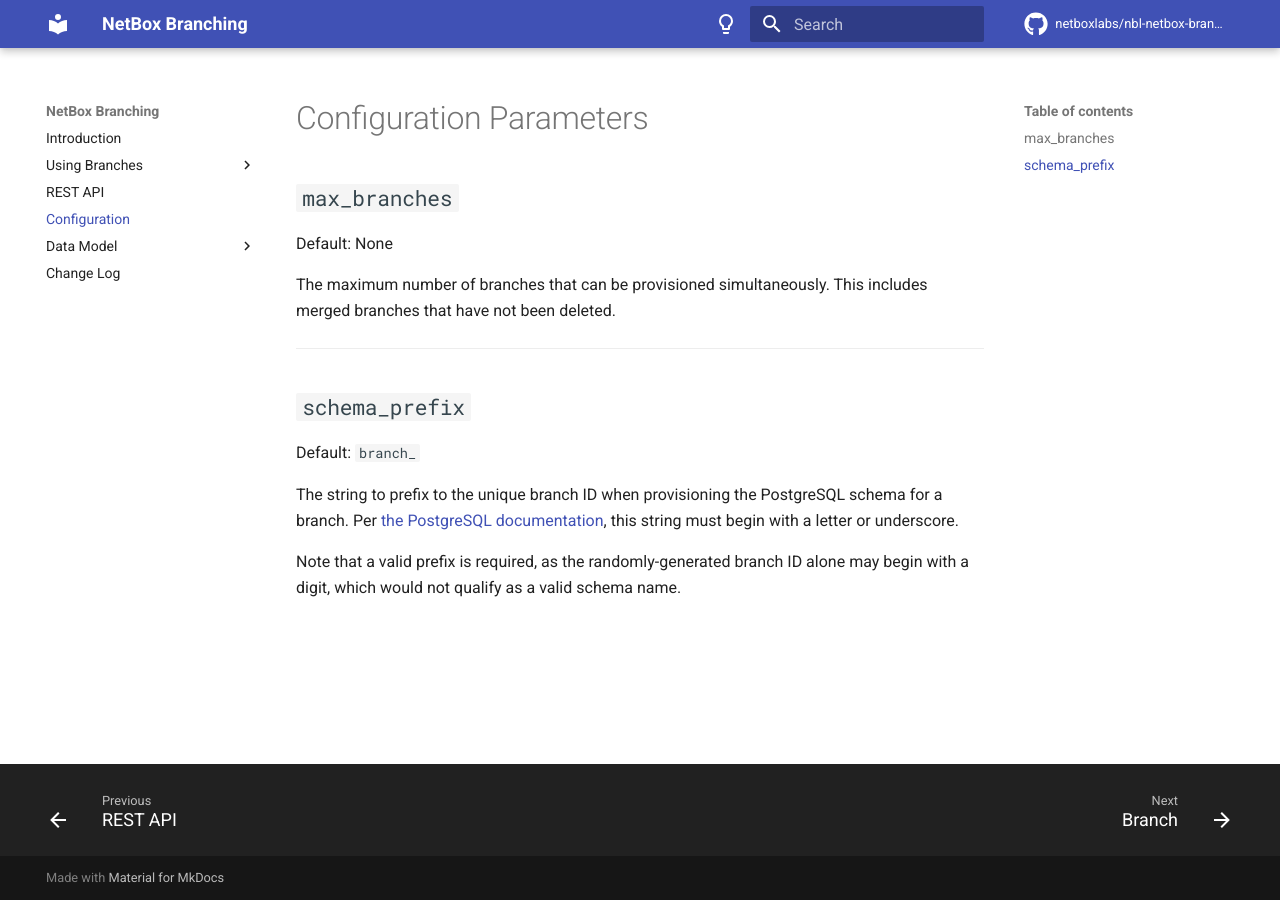
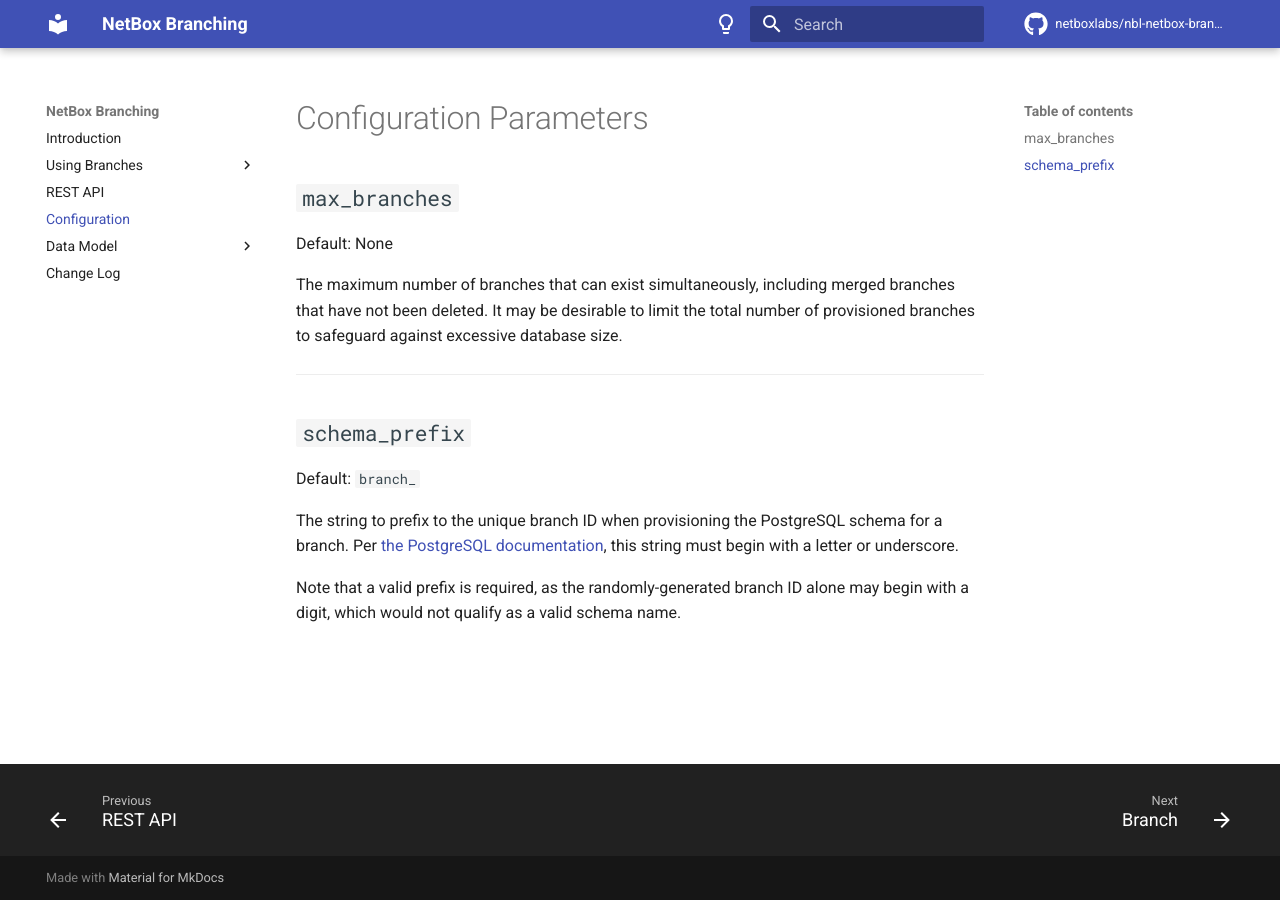
Before and after one commit to netboxlabs/netbox-branching, an MkDocs documentation site: the page built from docs/configuration.md, in a window 1280 px wide. Built offline with MkDocs 1.6.1 and Material for MkDocs 9.7.7, drawn with Linux system fonts in a browser that asks for light colours; comment, search, counter and statistics services are not loaded.

Commit message:
Improve documentation for config parameter

```diff
--- a/docs/configuration.md
+++ b/docs/configuration.md
@@ -4,7 +4,7 @@
 
 Default: None
 
-The maximum number of branches that can be provisioned simultaneously. This includes merged branches that have not been deleted.
+The maximum number of branches that can exist simultaneously, including merged branches that have not been deleted. It may be desirable to limit the total number of provisioned branches to safeguard against excessive database size.
 
 ---
 
```
